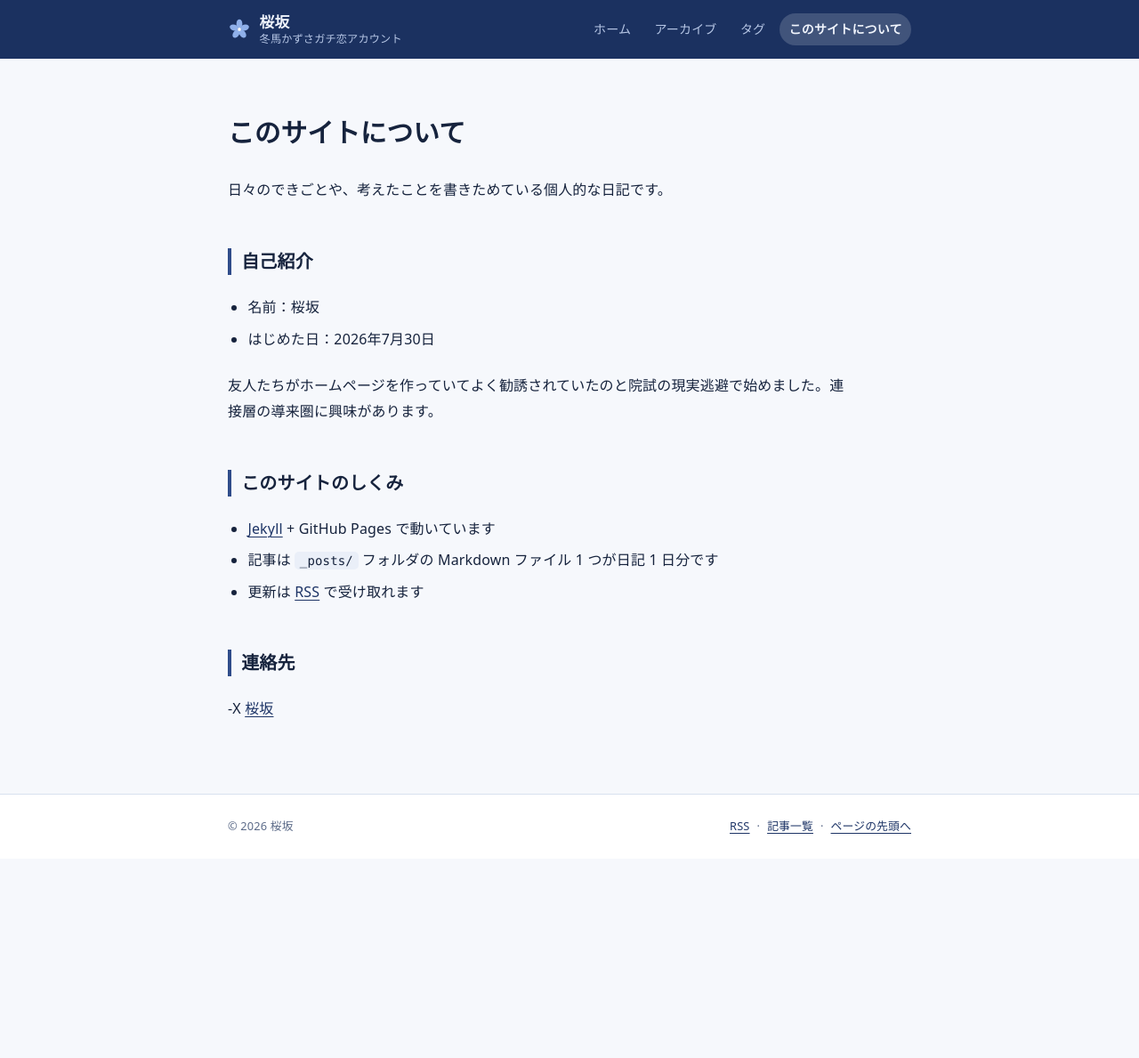
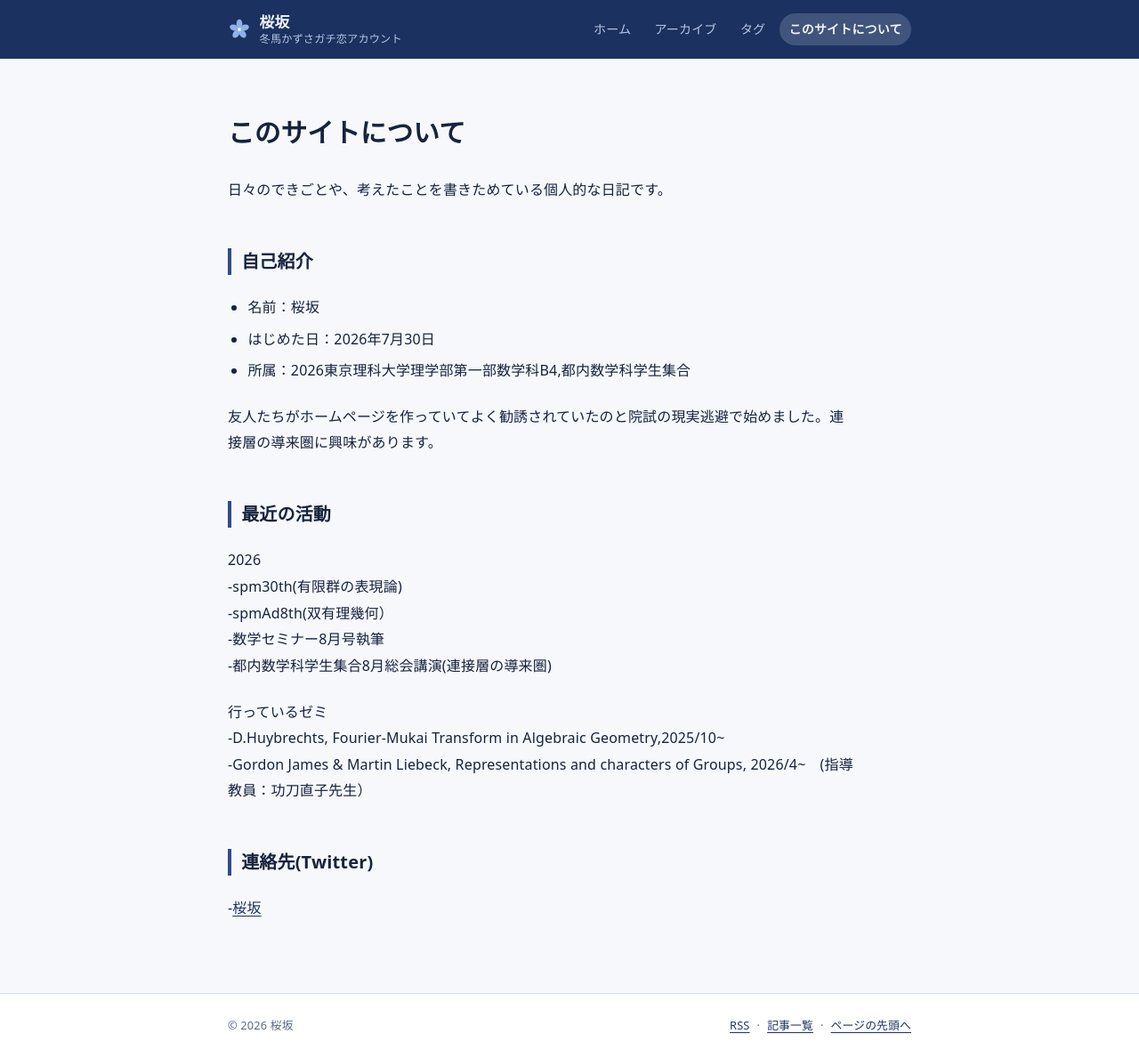
Before and after one commit to sakurazaka-math/sakurazaka-math.github.io, a Jekyll site: the page built from about.md, in a window 1280 px wide and 1189 px high. Shown: the whole window at 89% size. Built offline with Jekyll 4.4.1, drawn with Linux system fonts in a browser that asks for light colours.

Commit message:
Update about.md

```diff
--- a/about.md
+++ b/about.md
@@ -11,15 +11,22 @@ description: このサイトと書いている人について。
 
 - 名前：桜坂
 - はじめた日：2026年7月30日
+- 所属：2026東京理科大学理学部第一部数学科B4,都内数学科学生集合
 
 友人たちがホームページを作っていてよく勧誘されていたのと院試の現実逃避で始めました。連接層の導来圏に興味があります。
 
-## このサイトのしくみ
+## 最近の活動
 
-- [Jekyll](https://jekyllrb.com/ja/) + GitHub Pages で動いています
-- 記事は `_posts/` フォルダの Markdown ファイル 1 つが日記 1 日分です
-- 更新は [RSS]({{ '/feed.xml' | relative_url }}) で受け取れます
+2026
+-spm30th(有限群の表現論)
+-spmAd8th(双有理幾何）
+-数学セミナー8月号執筆
+-都内数学科学生集合8月総会講演(連接層の導来圏)
 
-## 連絡先
+行っているゼミ
+-D.Huybrechts, Fourier-Mukai Transform in Algebraic Geometry,2025/10~
+-Gordon James & Martin Liebeck, Representations and characters of Groups, 2026/4~　(指導教員：功刀直子先生）
 
--X [桜坂](https://x.com/sakurazaka_math?s=11)
+## 連絡先(Twitter)
+
+-[桜坂](https://x.com/sakurazaka_math?s=11)
```
